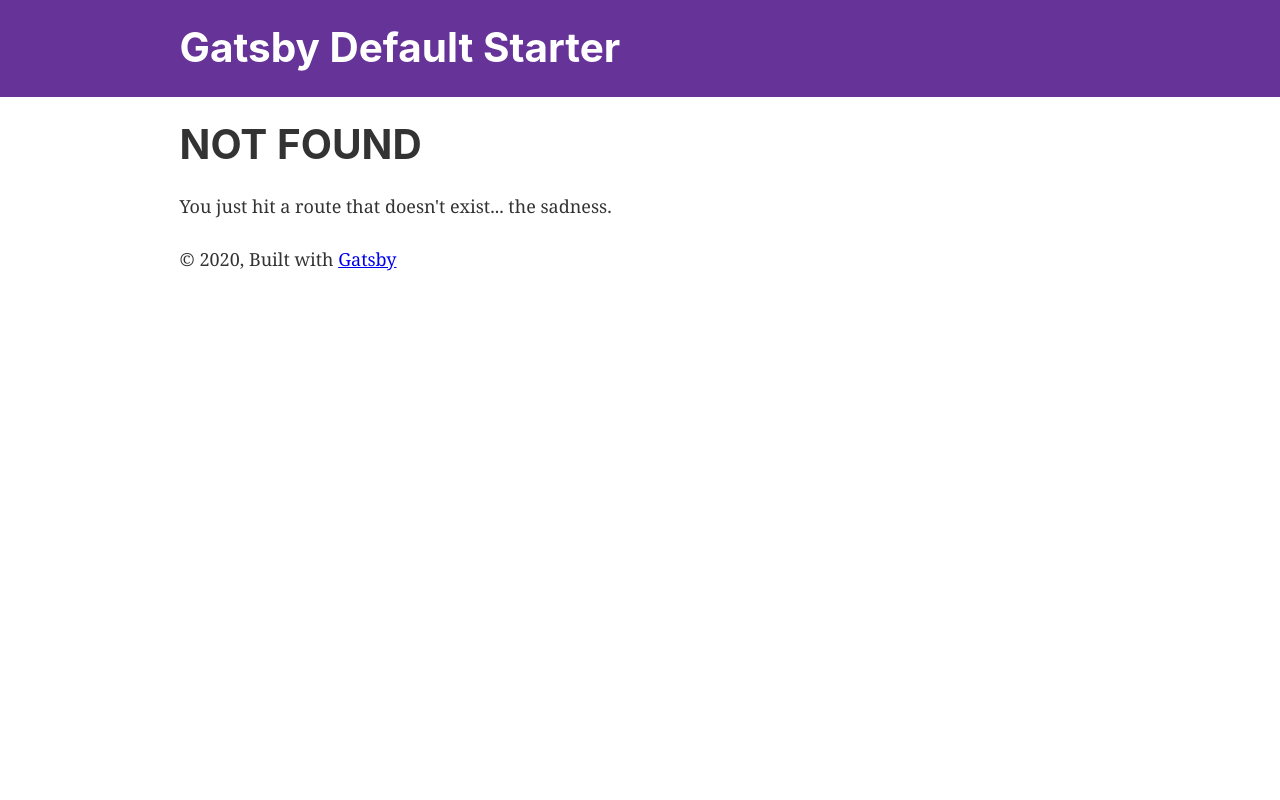
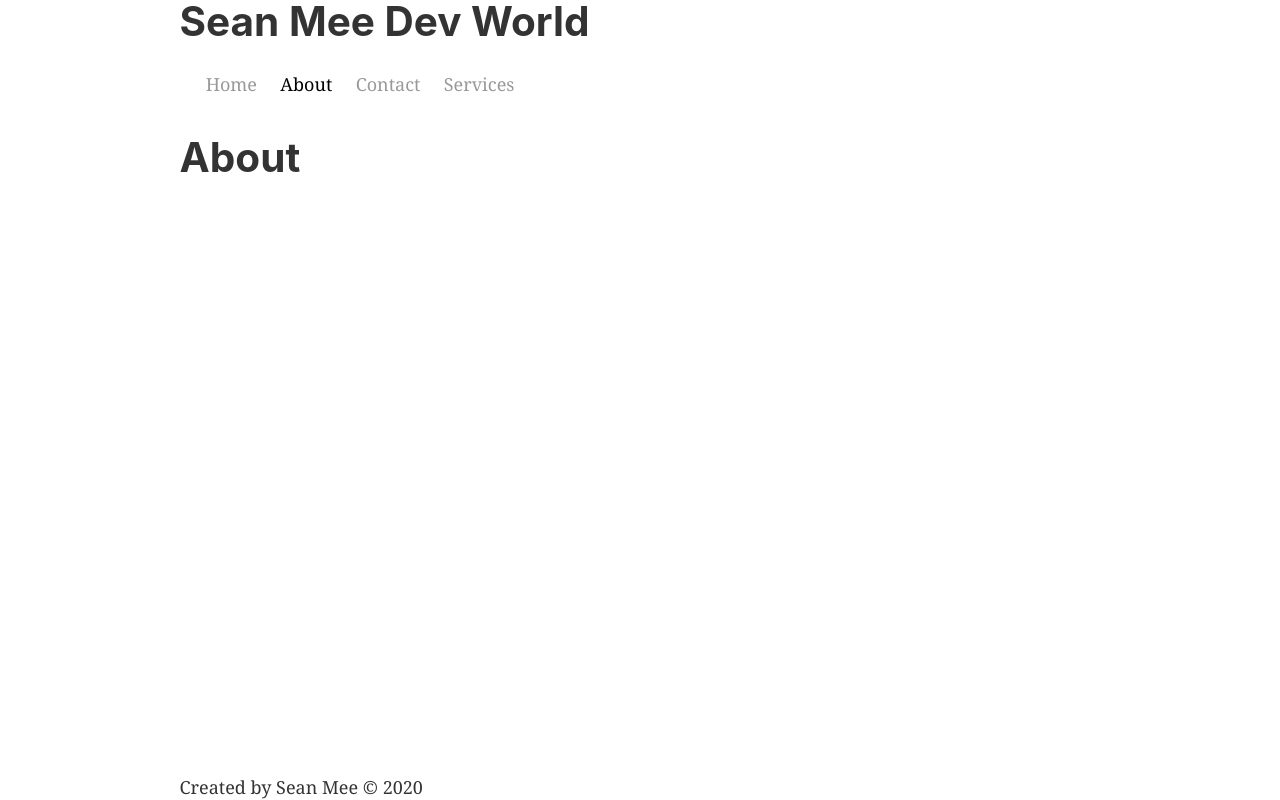
Before and after one commit to SeanMee86/newPortfolio, a Gatsby site: page /about in a window 1280 px wide. Before the commit this address had no page. Built offline with nearby package versions, Linux system fonts and the light colour scheme; Gatsby itself is replaced by a stand-in of ours.

Commit message:
initial commit

```diff
--- a/gatsby-config.js
+++ b/gatsby-config.js
@@ -1,10 +1,11 @@
 module.exports = {
   siteMetadata: {
-    title: `Gatsby Default Starter`,
-    description: `Kick off your next, great Gatsby project with this default starter. This barebones starter ships with the main Gatsby configuration files you might need.`,
-    author: `@gatsbyjs`,
+    title: `Sean Mee Dev World`,
+    description: `A Gatsby site developed by Web Developer Sean Mee to showcase personal projects and professional Web sites.`,
+    author: `@seanmee1`,
   },
   plugins: [
+    `gatsby-plugin-sass`,
     `gatsby-plugin-react-helmet`,
     {
       resolve: `gatsby-source-filesystem`,
--- /dev/null
+++ b/src/components/footer.js
@@ -0,0 +1,11 @@
+import React from "react";
+
+const Footer = () => {
+    return (
+        <footer>
+            Created by Sean Mee &copy; {new Date().getFullYear()}
+        </footer>
+    )
+};
+
+export default Footer
--- a/src/components/header.js
+++ b/src/components/header.js
@@ -1,35 +1,23 @@
 import { Link } from "gatsby"
 import PropTypes from "prop-types"
 import React from "react"
+import headerStyles from './header.module.scss'
 
-const Header = ({ siteTitle }) => (
-  <header
-    style={{
-      background: `rebeccapurple`,
-      marginBottom: `1.45rem`,
-    }}
-  >
-    <div
-      style={{
-        margin: `0 auto`,
-        maxWidth: 960,
-        padding: `1.45rem 1.0875rem`,
-      }}
-    >
-      <h1 style={{ margin: 0 }}>
-        <Link
-          to="/"
-          style={{
-            color: `white`,
-            textDecoration: `none`,
-          }}
-        >
-          {siteTitle}
-        </Link>
-      </h1>
-    </div>
-  </header>
-)
+const Header = ({ siteTitle }) => {
+    return (
+        <header>
+            <h1>{siteTitle}</h1>
+            <nav>
+                <ul className={headerStyles.list}>
+                    <li><Link to={'/'} activeClassName={headerStyles.active}>Home</Link></li>
+                    <li><Link to={'/about'} activeClassName={headerStyles.active}>About</Link></li>
+                    <li><Link to={'/contact'} activeClassName={headerStyles.active}>Contact</Link></li>
+                    <li><Link to={'/services'} activeClassName={headerStyles.active}>Services</Link></li>
+                </ul>
+            </nav>
+        </header>
+    )
+}
 
 Header.propTypes = {
   siteTitle: PropTypes.string,
--- /dev/null
+++ b/src/components/header.module.scss
@@ -0,0 +1,21 @@
+.list {
+  display: flex;
+  list-style-type: none;
+
+  li {
+    margin-right: 1.3rem;
+
+    a {
+      text-decoration: none;
+      color: #999999;
+
+      &.active {
+        color: #000000;
+      }
+
+      &:hover {
+        color: #6f6f6f;
+      }
+    }
+  }
+}
--- a/src/components/layout.js
+++ b/src/components/layout.js
@@ -5,12 +5,19 @@
  * See: https://www.gatsbyjs.org/docs/use-static-query/
  */
 
-import React from "react"
+import React, {useEffect, useState} from "react"
 import PropTypes from "prop-types"
+import  {setConfig } from 'react-hot-loader'
 import { useStaticQuery, graphql } from "gatsby"
+import layoutStyles from './layout.module.scss'
 
 import Header from "./header"
+import Footer from "./footer";
 import "./layout.css"
+
+setConfig({
+    showReactDomPatchNotification: false
+});
 
 const Layout = ({ children }) => {
     const data = useStaticQuery(graphql`
@@ -21,24 +28,36 @@ const Layout = ({ children }) => {
             }
           }
         }
-  `)
+    `);
+
+    useEffect(() => {
+        setStyles({
+            ...styles,
+            opacity: 1
+        })
+        // eslint-disable-next-line react-hooks/exhaustive-deps
+    }, []);
+
+    const [styles, setStyles] = useState({
+        opacity: 0,
+        transition: 'opacity 0.2s ease-in'
+    });
 
   return (
     <>
-      <Header siteTitle={data.site.siteMetadata.title} />
         <div
+            className={layoutStyles.container}
             style={{
                 margin: `0 auto`,
                 maxWidth: 960,
-          padding: `0 1.0875rem 1.45rem`,
+                padding: `0 1.0875rem`,
             }}
             >
-        <main>{children}</main>
-        <footer>
-          © {new Date().getFullYear()}, Built with
-          {` `}
-          <a href="https://www.gatsbyjs.org">Gatsby</a>
-        </footer>
+            <Header siteTitle={data.site.siteMetadata.title} />
+            <div className={layoutStyles.content}>
+                <main style={styles}>{children}</main>
+            </div>
+            <Footer/>
         </div>
     </>
   )
@@ -46,6 +65,6 @@ const Layout = ({ children }) => {
 
 Layout.propTypes = {
   children: PropTypes.node.isRequired,
-}
+};
 
 export default Layout
--- /dev/null
+++ b/src/components/layout.module.scss
@@ -0,0 +1,9 @@
+.container {
+  min-height: 100vh;
+  display: flex;
+  flex-direction: column;
+}
+
+.content {
+  flex-grow: 1;
+}
--- /dev/null
+++ b/src/pages/about.js
@@ -0,0 +1,18 @@
+import React from 'react'
+
+import Layout from "../components/layout";
+import SEO from "../components/seo";
+
+const About = () => {
+
+    return (
+        <Layout>
+            <SEO title={'About'}/>
+            <div>
+                <h1>About</h1>
+            </div>
+        </Layout>
+    )
+}
+
+export default About
```
Also changed, not shown: package.json (+7 -3 lines), src/pages/contact.js (added, +18 -0 lines), src/pages/index.js (+11 -14 lines), src/pages/page-2.js (deleted, +0 -16 lines), src/pages/services.js (added, +18 -0 lines), 1 other file. Lines whose indentation alone changed are shown as unchanged.
